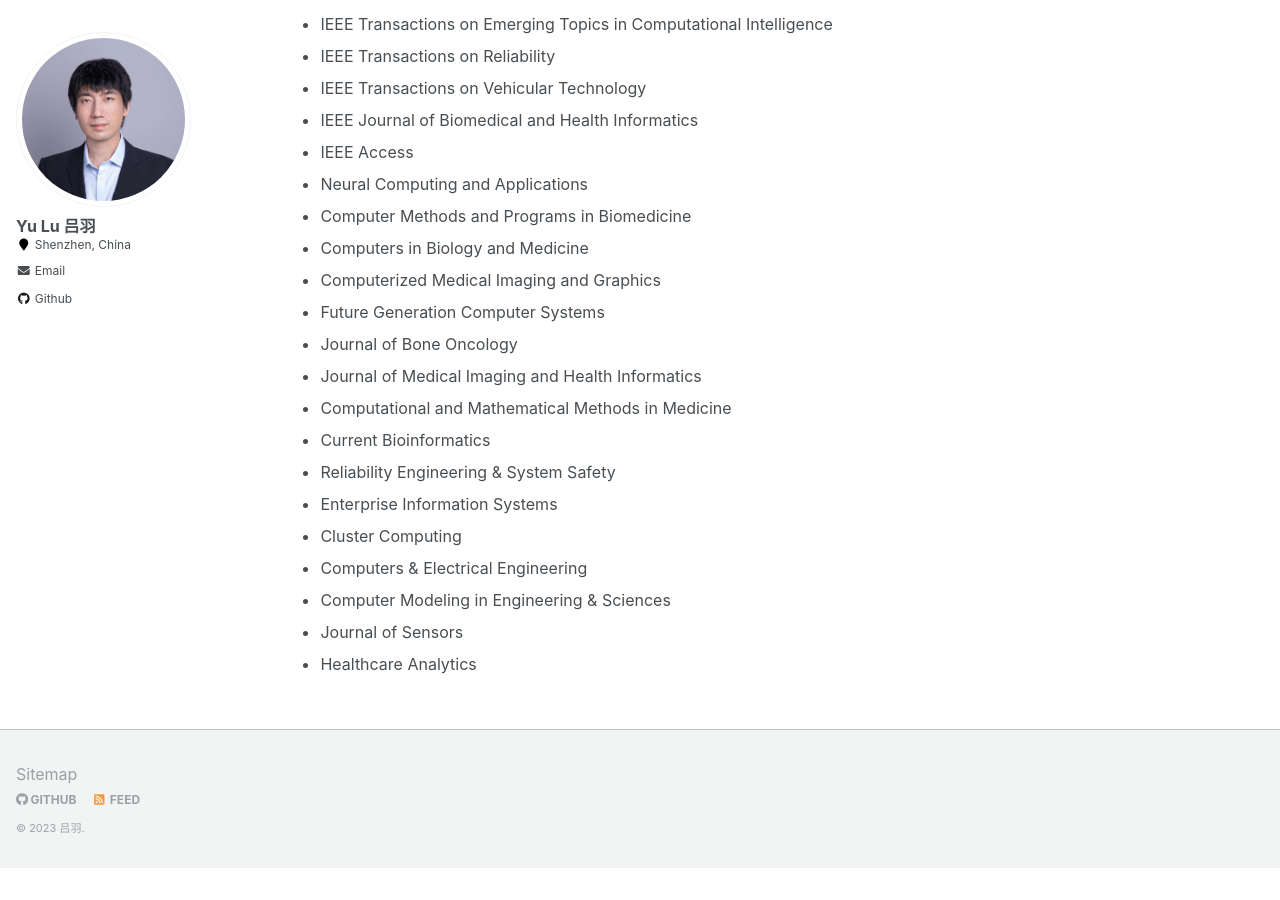
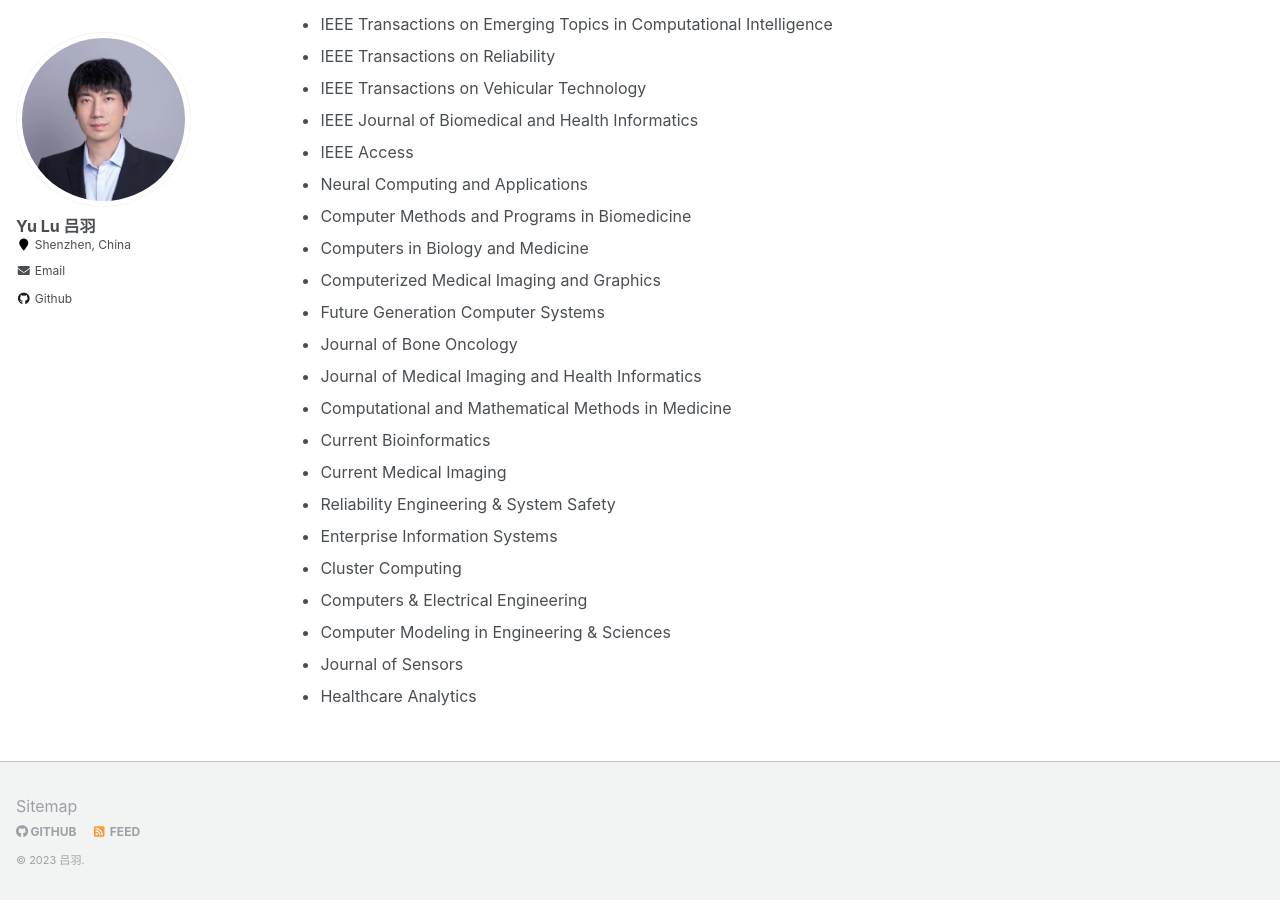
Before and after one commit to YukariUmezawa/lvyu.github.io, a Jekyll site: the page built from _pages/work.md, in a window 1280 px wide and 900 px high, scrolled down 1161 px. Built offline with Jekyll 4.4.1, drawn with Linux system fonts in a browser that asks for light colours; before the commit the page ends 2029 px from its top, so only the background shows below that.

Commit message:
Update work.md

```diff
--- a/_pages/work.md
+++ b/_pages/work.md
@@ -52,6 +52,7 @@
 - Journal of Medical Imaging and Health Informatics
 - Computational and Mathematical Methods in Medicine
 - Current Bioinformatics
+- Current Medical Imaging
 - Reliability Engineering & System Safety
 - Enterprise Information Systems
 - Cluster Computing
```
